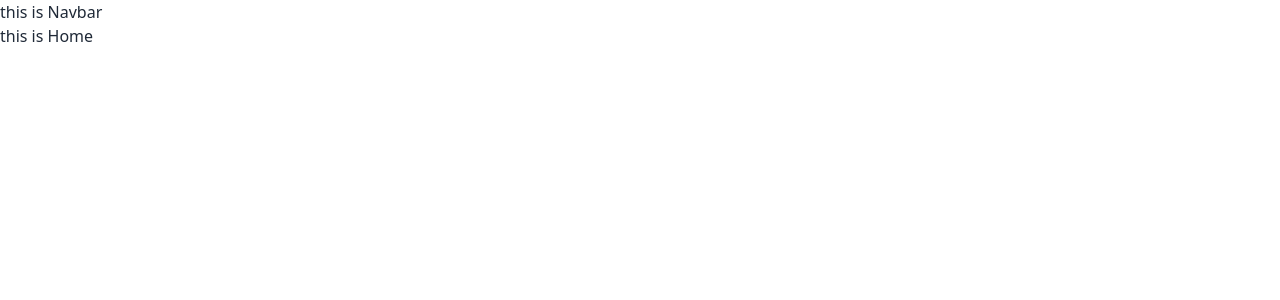
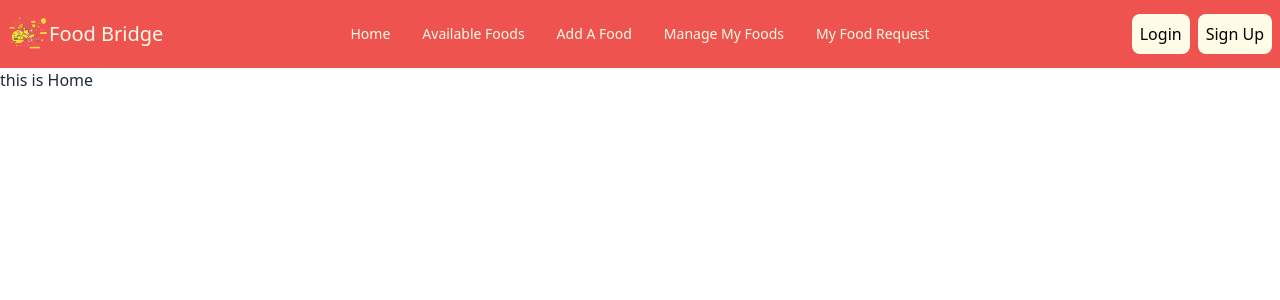
Before and after one commit to codeamin-git/Food-Bridge, a React (Vite) app: page / in a window 1280 px wide. Shown: the top 300 px of the page. Built offline with nearby package versions, Linux system fonts and the light colour scheme.

Commit message:
navbar added

```diff
--- a/index.html
+++ b/index.html
@@ -1,5 +1,5 @@
 <!doctype html>
-<html lang="en">
+<html lang="en" data-theme="light">
   <head>
     <meta charset="UTF-8" />
     <link rel="icon" type="image/svg+xml" href="./public/food-logo.png" />
--- a/src/components/Navbar.jsx
+++ b/src/components/Navbar.jsx
@@ -1,8 +1,40 @@
+import { Link } from "react-router-dom";
+import logo from "../../public/food-logo.png"
+const Navbar = () => {
 
-const Navbar = () => {
+    const navLinks = <>
+        <li><Link to='/'>Home</Link></li>
+        <li><Link>Available Foods</Link></li>
+        <li><Link>Add A Food</Link></li>
+        <li><Link>Manage My Foods</Link></li>
+        <li><Link>My Food Request</Link></li>
+    </>
+
     return (
-        <div>
-            <h2>this is Navbar</h2>
+        <div className="navbar bg-[#EF5350] text-[#FFFDE7]">
+            <div className="navbar-start">
+                <div className="dropdown">
+                    <div tabIndex={0} role="button" className="btn btn-ghost lg:hidden">
+                        <svg xmlns="http://www.w3.org/2000/svg" className="h-5 w-5" fill="none" viewBox="0 0 24 24" stroke="currentColor"><path strokeLinecap="round" strokeLinejoin="round" strokeWidth="2" d="M4 6h16M4 12h8m-8 6h16" /></svg>
+                    </div>
+                    <ul tabIndex={0} className="menu menu-sm dropdown-content mt-3 z-[1] p-2 shadow bg-[#EF5350] rounded-box w-52">
+                        {navLinks}
+                    </ul>
+                </div>
+                <div className="flex items-center">
+                    <img className="w-10" src={logo} alt="" />
+                <Link to='/' className="rounded-lg btn-ghost text-xl">Food Bridge</Link>
+                </div>
+            </div>
+            <div className="navbar-center hidden lg:flex">
+                <ul className="menu menu-horizontal px-1">
+                    {navLinks}
+                </ul>
+            </div>
+            <div className="navbar-end flex-col md:flex-row items-end text-black gap-2">
+                <Link className="p-2 rounded-lg bg-[#FFFDE7]">Login</Link>
+                <Link className="p-2 rounded-lg bg-[#FFFDE7]">Sign Up</Link>
+            </div>
         </div>
     );
 };
```
